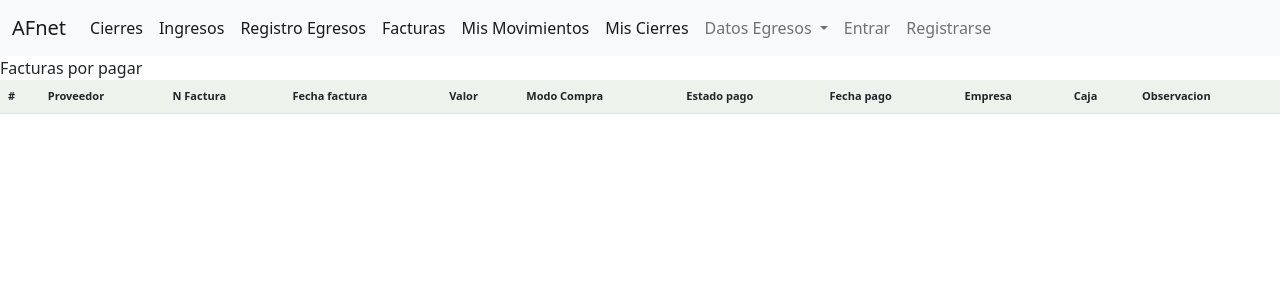
After one commit to dieeromo/ContaAF, a Django app: page /egresos/facturaspagar/ in a window 1280 px wide. The commit adds this page. Shown: the top 300 px of the page. Run offline with Django 3.2, Linux system fonts and the light colour scheme; tables that the repository leaves empty hold one stand-in row (values such as "Sample post"); lists and menus that the app fills with data are empty.

Commit message:
se agrega la funcionalida de facturas por pagar

```diff
--- a/egresos/forms.py
+++ b/egresos/forms.py
@@ -31,3 +31,8 @@ class form_planillasIess(ModelForm):
     class Meta:
         model = planillasIESS
         fields = ['colaborador','mesPago','anio_pago','descripcion','valor','id_empresa']
+
+class form_pagarFacturas(ModelForm):
+    class Meta:
+        model = facturasProveedores
+        fields = ['id_caja','id_estadoPago','observacion']
--- /dev/null
+++ b/egresos/templates/facturasPagar.html
@@ -0,0 +1,48 @@
+{% extends 'plantilla1.html' %}
+
+{% block content%}
+
+Facturas por pagar
+
+
+<table class="table small-text">
+
+    <thead>
+        <tr>
+          <th scope="col" >#</th>
+          <th scope="col" >Proveedor</th>
+          <th scope="col" >N Factura</th>
+          <th scope="col" >Fecha factura</th>
+          <th scope="col" >Valor</th>
+          <th scope="col" >Modo Compra</th>
+          <th scope="col" >Estado pago</th>
+          <th scope="col" >Fecha pago</th>
+          <th scope="col" >Empresa</th>
+          <th scope="col" >Caja</th>
+          <th scope="col" >Observacion</th>
+        </tr>
+      </thead>
+      <tbody>
+        {%for f in porPagar%}
+        <tr>
+          <th scope="row">{{forloop.counter}}</th>
+          <td>{{f.idproveedor}} </td>
+          <td><a href="{%url 'pagarFacturas' f.id%}">{{f.numeroFactura}}</a> </td>
+          <td>{{f.fechafactura}}</td>
+          <td>{{f.valor}}</td>
+          <td>{{f.id_modoCompra}}</td>
+          <td>{{f.id_estadoPago}}</td>
+          <td>{{f.fechapago}}</td>
+          <td>{{f.id_empresa}}</td>
+          <td>{{f.id_caja}}</td>
+          <td>{{f.observacion}}</td>
+
+
+        </tr>
+        {% endfor%}
+
+      </tbody>
+</table>
+
+
+{% endblock %}
--- a/egresos/urls.py
+++ b/egresos/urls.py
@@ -31,5 +31,8 @@ urlpatterns =[
     path('resumenpagoiess/', views.resumenPagoIess, name='ResumenPagoIess'),
     path('jsonpagoiess/', views.jsonPagoIess, name='jsonPagoIess'),
 
+    path('facturaspagar/', views.facturasPorPagar, name='facturasPorPagar'),
+    path('pagarfacturas/<int:idfactura>', views.pagarFacturas, name='pagarFacturas'),
+
 
 ]
--- a/egresos/views.py
+++ b/egresos/views.py
@@ -6,6 +6,7 @@ from django.http.response import JsonResponse
 from django.shortcuts import render, redirect
 from . forms import form_registroFacturas, form_pagoColaboradores, form_pagoServicios
 from . forms import form_PagoCreditos, form_pagoDecimos, form_planillasIess
+from .forms import form_pagarFacturas
 from general.models import cajasReg
 from . models import facturasProveedores, pagoColaboradores, pagoServicios, pagoCreditos
 from .models import decimos, planillasIESS
@@ -314,3 +315,35 @@ def jsonPagoIess(request):
         datai['descripcion'] = pagoIess.descripcion
         ListaPagoIess.append(datai)
     return JsonResponse({'ListaPagoIess':ListaPagoIess}, safe=False)
+
+def facturasPorPagar(request):
+    porPagar = facturasProveedores.objects.filter(id_estadoPago=2)
+    return render(request, 'facturasPagar.html',{
+        'porPagar':porPagar,
+    })
+
+def pagarFacturas(request, idfactura):
+    if request.method == 'GET':
+        facturasp = facturasProveedores.objects.filter(id=idfactura)
+        return render (request, 'pagarfacturas.html',{
+            'facturasp':facturasp,
+            'form':form_pagarFacturas,
+        })
+    else:
+        facturasp = facturasProveedores.objects.get(id=idfactura)
+        form2 = form_pagarFacturas(request.POST)
+        new_pago_f = form2.save(commit=False)
+        new_pago_f.id = facturasp.id
+        new_pago_f.idproveedor = facturasp.idproveedor
+        new_pago_f.numeroFactura = facturasp.numeroFactura
+        new_pago_f.fechafactura = facturasp.fechafactura
+        new_pago_f.valor = facturasp.valor
+        new_pago_f.id_modoCompra = facturasp.id_modoCompra
+        new_pago_f.fechapago = request.POST['fechapago']
+        new_pago_f.estadoEntrega = facturasp.estadoEntrega
+        new_pago_f.fechaEntrega = facturasp.fechaentrega
+        new_pago_f.id_empresa = facturasp.id_empresa
+        new_pago_f.id_usuario = facturasp.id_usuario
+        new_pago_f.save()
+
+        return redirect('ResumenRegistroFacturas')
--- a/general/templates/plantilla1.html
+++ b/general/templates/plantilla1.html
@@ -41,6 +41,10 @@
 
                   <li class="nav-item">
                     <a class="nav-link active" aria-current="page" href="{%url 'CatalogoRegistroEgresos'%}">Registro Egresos</a>
+                  </li>
+
+                  <li class="nav-item">
+                    <a class="nav-link active" aria-current="page" href="{%url 'facturasPorPagar'%}">Facturas</a>
                   </li>
 
                   <li class="nav-item">
```
Also changed, not shown: egresos/templates/pagarfacturas.html (added, +60 -0 lines).
